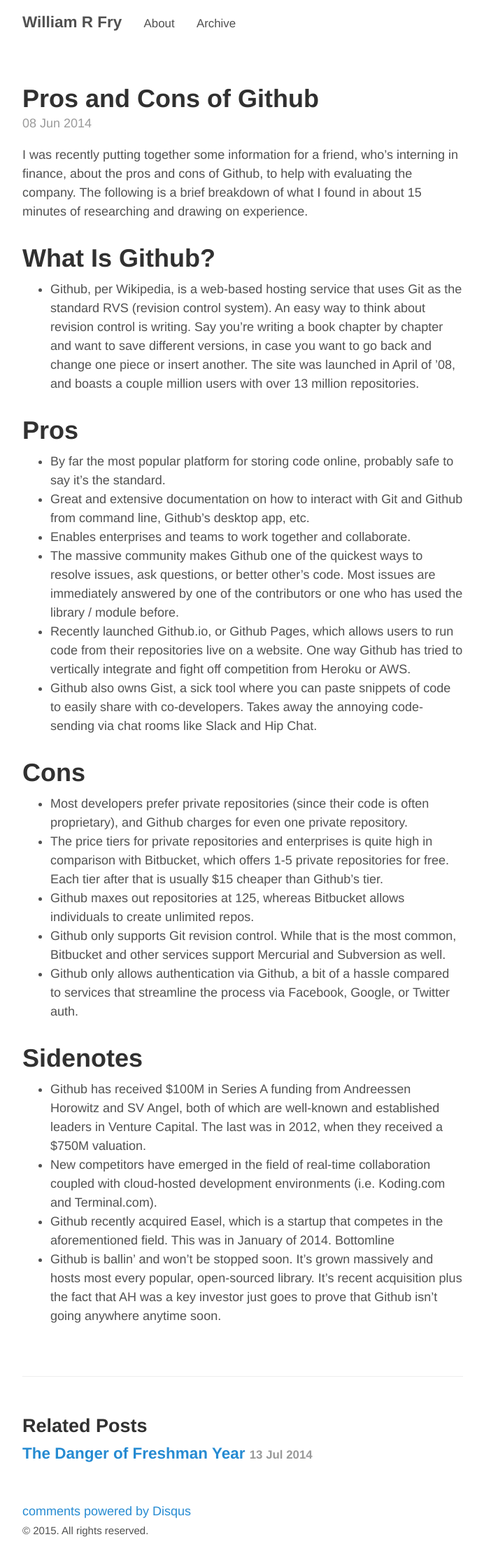
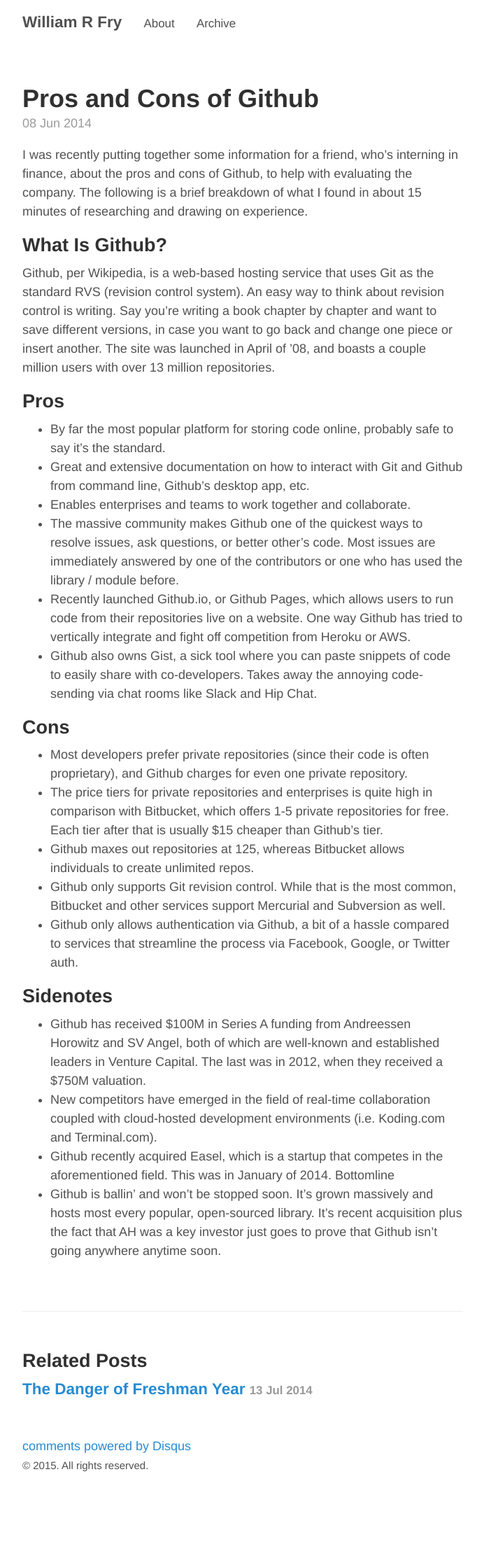
Before and after one commit to Audace/audace.github.io, a Jekyll site: the page built from _posts/2014-06-08-pros-and-cons-of-github.md, in a window 1280 px wide. Shown: the whole page at 70% size, without its empty margins (293-985 px from the left). Built offline with Jekyll 4.4.1, drawn with Linux system fonts in a browser that asks for light colours; comment, search, counter and statistics services are not loaded; after the commit the page ends 2143 px from its top, so only the background shows below that.

Commit message:
Edit markdown

```diff
--- a/_posts/2014-06-08-pros-and-cons-of-github.md
+++ b/_posts/2014-06-08-pros-and-cons-of-github.md
@@ -6,10 +6,10 @@
 
 I was recently putting together some information for a friend, who’s interning in finance, about the pros and cons of Github, to help with evaluating the company. The following is a brief breakdown of what I found in about 15 minutes of researching and drawing on experience.
 
-#What Is Github?
-- Github, per Wikipedia, is a web-based hosting service that uses Git as the standard RVS (revision control system). An easy way to think about revision control is writing. Say you’re writing a book chapter by chapter and want to save different versions, in case you want to go back and change one piece or insert another. The site was launched in April of ’08, and boasts a couple million users with over 13 million repositories.
+##What Is Github?
+Github, per Wikipedia, is a web-based hosting service that uses Git as the standard RVS (revision control system). An easy way to think about revision control is writing. Say you’re writing a book chapter by chapter and want to save different versions, in case you want to go back and change one piece or insert another. The site was launched in April of ’08, and boasts a couple million users with over 13 million repositories.
 
-#Pros
+##Pros
 - By far the most popular platform for storing code online, probably safe to say it’s the standard.
 - Great and extensive documentation on how to interact with Git and Github from command line, Github’s desktop app, etc.
 - Enables enterprises and teams to work together and collaborate.
@@ -17,14 +17,14 @@
 - Recently launched Github.io, or Github Pages, which allows users to run code from their repositories live on a website. One way Github has tried to vertically integrate and fight off competition from Heroku or AWS.
 - Github also owns Gist, a sick tool where you can paste snippets of code to easily share with co-developers. Takes away the annoying code-sending via chat rooms like Slack and Hip Chat.
 
-#Cons
+##Cons
 - Most developers prefer private repositories (since their code is often proprietary), and Github charges for even one private repository.
 - The price tiers for private repositories and enterprises is quite high in comparison with Bitbucket, which offers 1-5 private repositories for free. Each tier after that is usually $15 cheaper than Github’s tier.
 - Github maxes out repositories at 125, whereas Bitbucket allows individuals to create unlimited repos.
 - Github only supports Git revision control. While that is the most common, Bitbucket and other services support Mercurial and Subversion as well.
 - Github only allows authentication via Github, a bit of a hassle compared to services that streamline the process via Facebook, Google, or Twitter auth.
 
-#Sidenotes
+##Sidenotes
 - Github has received $100M in Series A funding from Andreessen Horowitz and SV Angel, both of which are well-known and established leaders in Venture Capital. The last was in 2012, when they received a $750M valuation.
 - New competitors have emerged in the field of real-time collaboration coupled with cloud-hosted development environments (i.e. Koding.com and Terminal.com).
 - Github recently acquired Easel, which is a startup that competes in the aforementioned field. This was in January of 2014.
```
